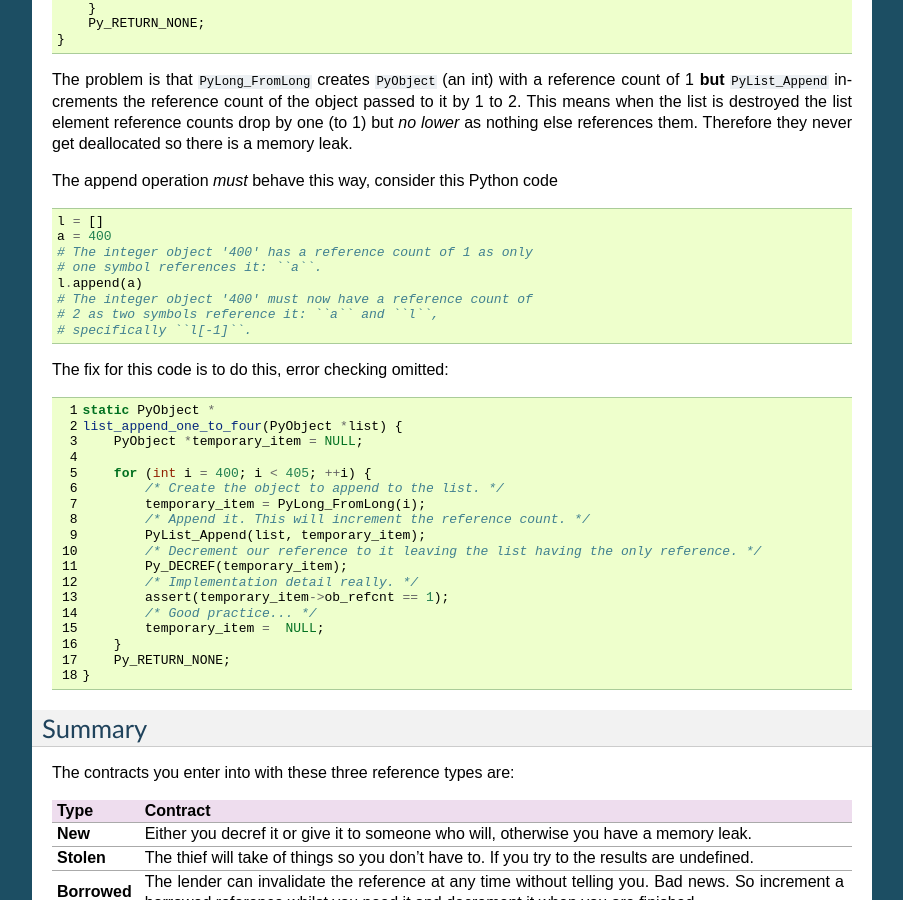
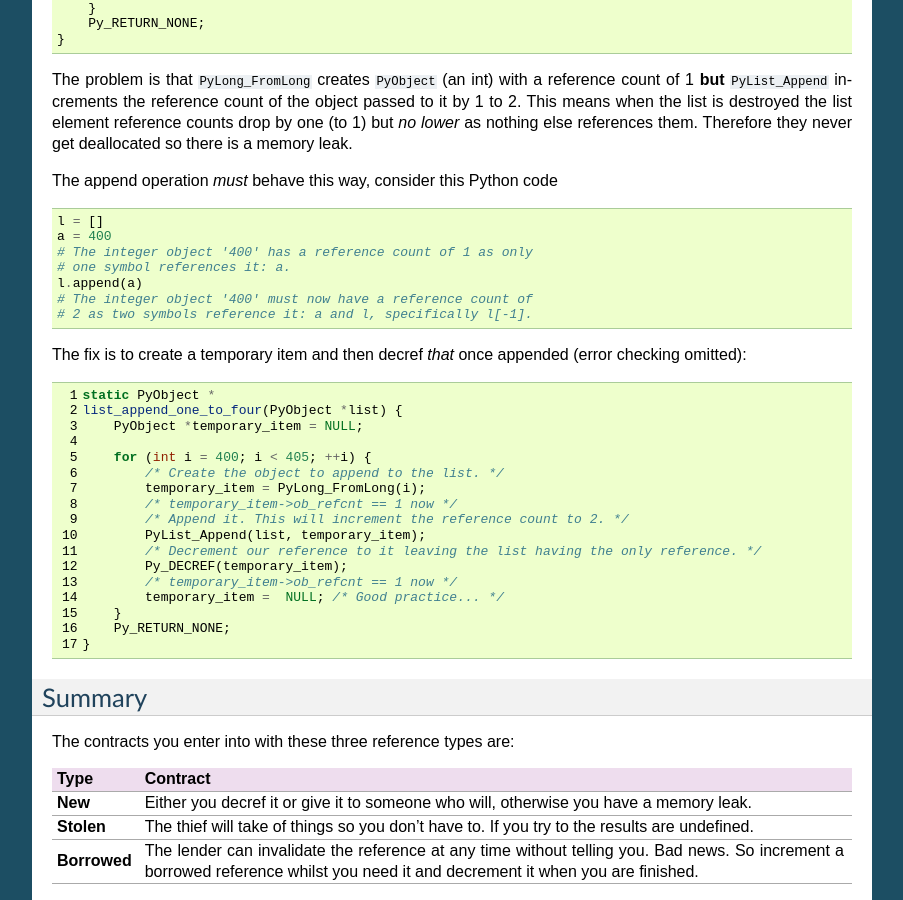
Before and after one commit to paulross/PythonExtensionPatterns, a Sphinx documentation site: the page built from doc/sphinx/source/refcount.rst, in a window 1280 px wide and 900 px high, scrolled down 7043 px. Shown: the whole window, without its empty margins (198-1101 px from the left). Built offline with Sphinx 7.4.7, drawn with Linux system fonts in a browser that asks for light colours; pages that are not in the unit, such as notebooks, are missing from menus.

```diff
--- a/doc/sphinx/source/refcount.rst
+++ b/doc/sphinx/source/refcount.rst
@@ -394,13 +394,12 @@ The append operation *must* behave this way, consider this Python code
     l = []
     a = 400
     # The integer object '400' has a reference count of 1 as only
-    # one symbol references it: ``a``.
+    # one symbol references it: a.
     l.append(a)
     # The integer object '400' must now have a reference count of
-    # 2 as two symbols reference it: ``a`` and ``l``,
-    # specifically ``l[-1]``.
+    # 2 as two symbols reference it: a and l, specifically l[-1].
 
-The fix for this code is to do this, error checking omitted:
+The fix is to create a temporary item and then decref *that* once appended (error checking omitted):
 
 .. code-block:: c
 
@@ -411,14 +410,13 @@ The fix for this code is to do this, error checking omitted:
         for (int i = 400; i < 405; ++i) {
             /* Create the object to append to the list. */
             temporary_item = PyLong_FromLong(i);
-            /* Append it. This will increment the reference count. */
+            /* temporary_item->ob_refcnt == 1 now */
+            /* Append it. This will increment the reference count to 2. */
             PyList_Append(list, temporary_item);
             /* Decrement our reference to it leaving the list having the only reference. */
             Py_DECREF(temporary_item);
-            /* Implementation detail really. */
-            assert(temporary_item->ob_refcnt == 1);
-            /* Good practice... */
-            temporary_item =  NULL;
+            /* temporary_item->ob_refcnt == 1 now */
+            temporary_item =  NULL; /* Good practice... */
         }
         Py_RETURN_NONE;
     }
```
Also changed, not shown: doc/sphinx/source/memory_leaks.rst (+16 -1 lines).
